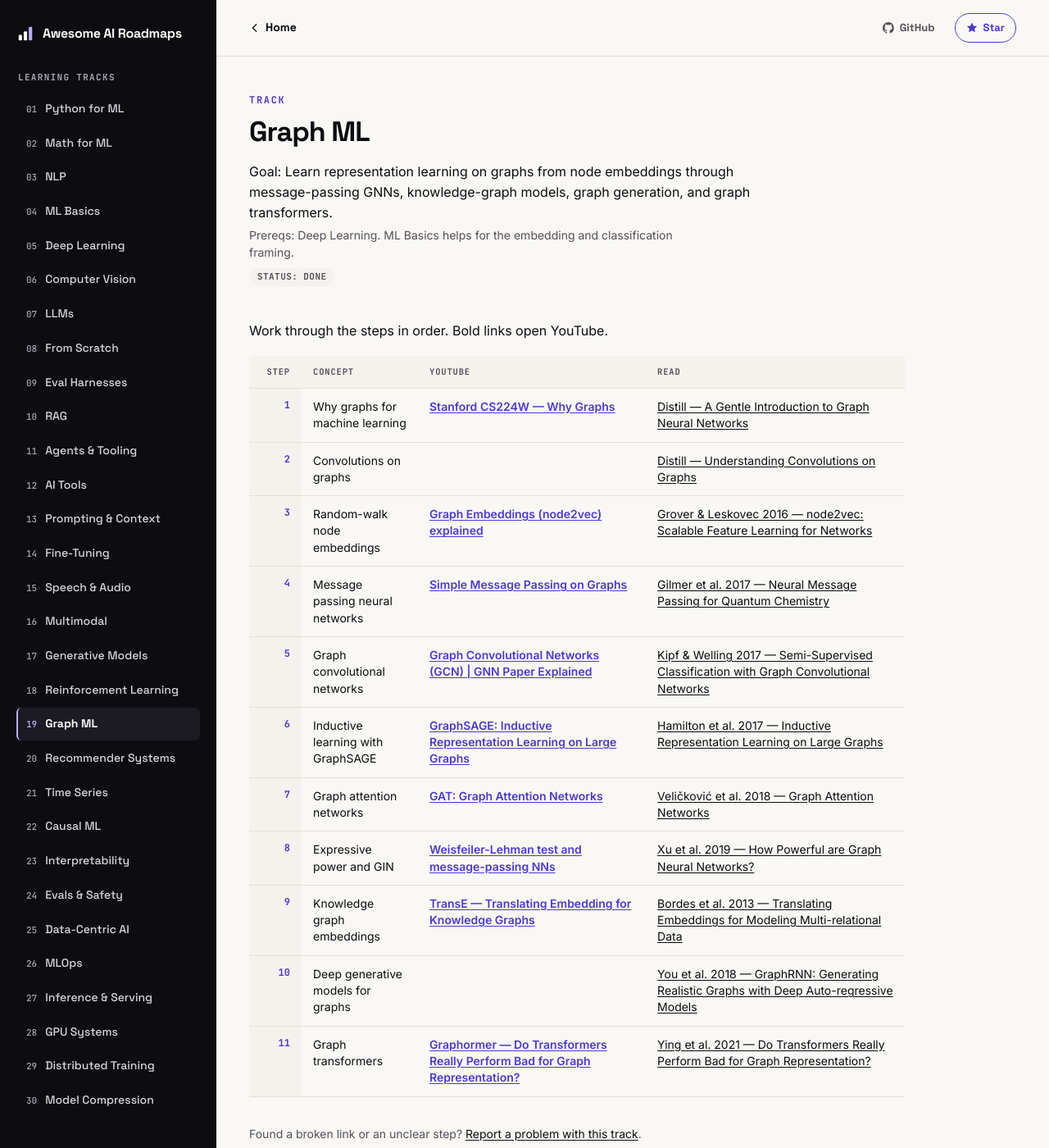
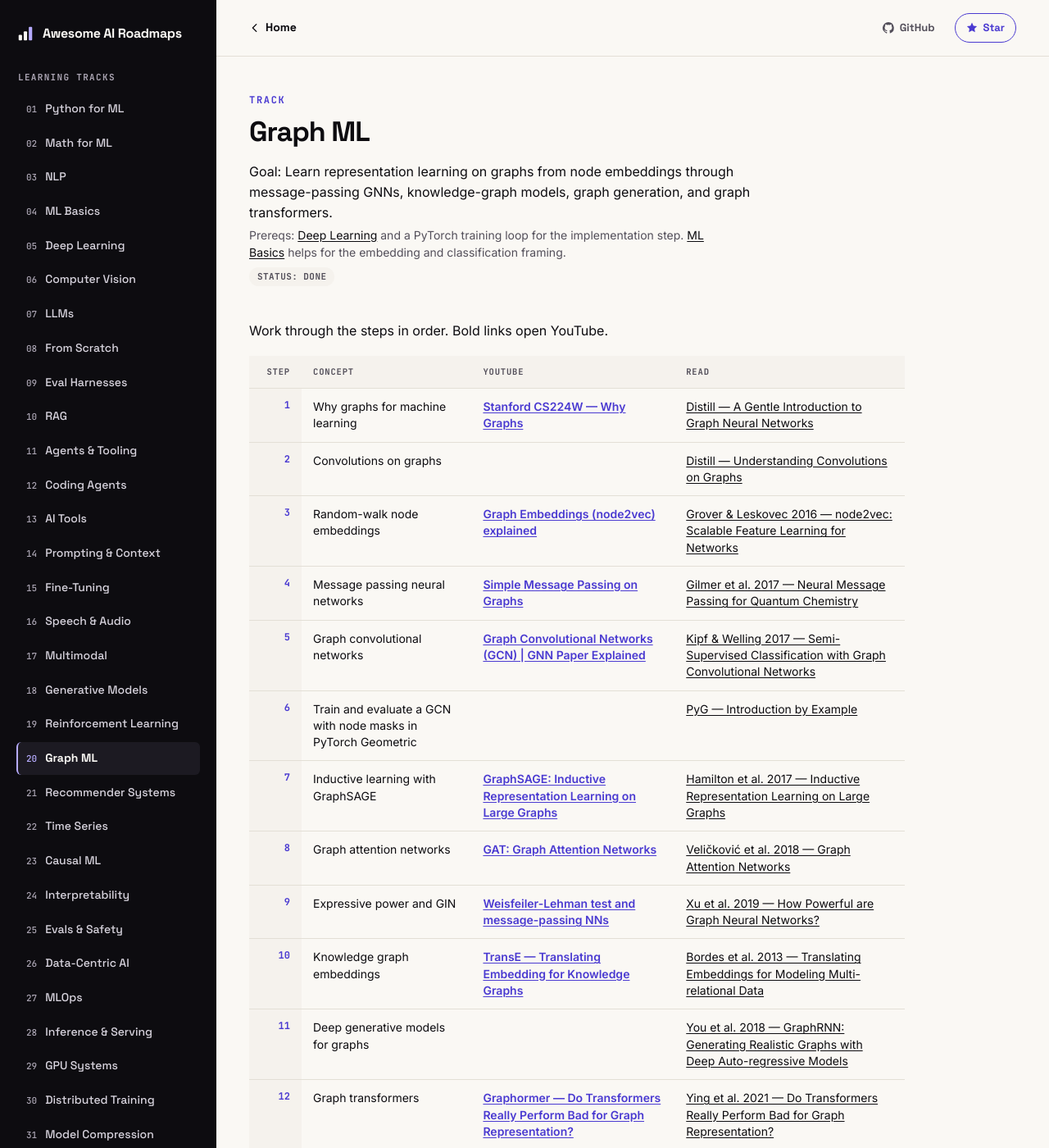
Before and after one commit to GruheshKurra/awesome-ai-roadmaps, a Jekyll site: the page built from tracks/graph-ml/README.md, in a window 1280 px wide and 1400 px high. Shown: the whole window at 82% size. Built offline with Jekyll 4.4.1, drawn with Linux system fonts in a browser that asks for light colours; our own code applies the rules of GitHub Pages for plain Markdown files.

Commit message:
Add coding-agents roadmap and refresh resources

```diff
--- a/_config.yml
+++ b/_config.yml
@@ -91,6 +91,10 @@
     values:
       description: "Agents & Tooling roadmap: Tool use, ReAct, memory, browser/computer-use. Free videos, papers, and chapters in learning order."
   - scope:
+      path: tracks/coding-agents
+    values:
+      description: "Coding Agents roadmap: Repository context, edit formats, test loops, SWE-agent, Agentless, patch evaluation. Free videos, papers, and chapters in learning order."
+  - scope:
       path: tracks/ai-tools
     values:
       description: "AI Tools roadmap: Cursor, Claude Code, local models, MCP, hosted demos. Free videos, papers, and chapters in learning order."
@@ -121,7 +125,7 @@
   - scope:
       path: tracks/graph-ml
     values:
-      description: "Graph ML roadmap: Node embeddings, GCN, GraphSAGE, GAT, GIN, TransE. Free videos, papers, and chapters in learning order."
+      description: "Graph ML roadmap: Node embeddings, GCN, PyTorch Geometric, GraphSAGE, GAT, GIN, TransE. Free videos, papers, and chapters in learning order."
   - scope:
       path: tracks/recsys
     values:
@@ -191,6 +195,8 @@
     label: "RAG"
   - slug: agents-tooling
     label: "Agents & Tooling"
+  - slug: coding-agents
+    label: "Coding Agents"
   - slug: ai-tools
     label: "AI Tools"
   - slug: prompt-context
--- a/tracks/graph-ml/README.md
+++ b/tracks/graph-ml/README.md
@@ -2,7 +2,7 @@
 
 Goal: Learn representation learning on graphs from node embeddings through message-passing GNNs, knowledge-graph models, graph generation, and graph transformers.
 
-Prereqs: Deep Learning. ML Basics helps for the embedding and classification framing.
+Prereqs: [Deep Learning](../deep-learning/) and a PyTorch training loop for the implementation step. [ML Basics](../ml-basics/) helps for the embedding and classification framing.
 
 Status: done
 
@@ -15,9 +15,10 @@
 | 3 | Random-walk node embeddings | **[Graph Embeddings (node2vec) explained](https://www.youtube.com/watch?v=pS_POUVFXvk)** | [Grover & Leskovec 2016 — node2vec: Scalable Feature Learning for Networks](https://arxiv.org/abs/1607.00653) |
 | 4 | Message passing neural networks | **[Simple Message Passing on Graphs](https://www.youtube.com/watch?v=ijmxpItkRjc)** | [Gilmer et al. 2017 — Neural Message Passing for Quantum Chemistry](https://arxiv.org/abs/1704.01212) |
 | 5 | Graph convolutional networks | **[Graph Convolutional Networks (GCN) \| GNN Paper Explained](https://www.youtube.com/watch?v=VyIOfIglrUM)** | [Kipf & Welling 2017 — Semi-Supervised Classification with Graph Convolutional Networks](https://arxiv.org/abs/1609.02907) |
-| 6 | Inductive learning with GraphSAGE | **[GraphSAGE: Inductive Representation Learning on Large Graphs](https://www.youtube.com/watch?v=3AzphNf5ja8)** | [Hamilton et al. 2017 — Inductive Representation Learning on Large Graphs](https://arxiv.org/abs/1706.02216) |
-| 7 | Graph attention networks | **[GAT: Graph Attention Networks](https://www.youtube.com/watch?v=v2P1yZhP8cs)** | [Veličković et al. 2018 — Graph Attention Networks](https://arxiv.org/abs/1710.10903) |
-| 8 | Expressive power and GIN | **[Weisfeiler-Lehman test and message-passing NNs](https://www.youtube.com/watch?v=e4e6h9arD78)** | [Xu et al. 2019 — How Powerful are Graph Neural Networks?](https://arxiv.org/abs/1810.00826) |
-| 9 | Knowledge graph embeddings | **[TransE — Translating Embedding for Knowledge Graphs](https://www.youtube.com/watch?v=SBqr5yJE_4g)** | [Bordes et al. 2013 — Translating Embeddings for Modeling Multi-relational Data](https://papers.nips.cc/paper/2013/hash/1cecc7a77928ca8133fa24680a88d2f9-Abstract.html) |
-| 10 | Deep generative models for graphs | | [You et al. 2018 — GraphRNN: Generating Realistic Graphs with Deep Auto-regressive Models](https://arxiv.org/abs/1802.08773) |
-| 11 | Graph transformers | **[Graphormer — Do Transformers Really Perform Bad for Graph Representation?](https://www.youtube.com/watch?v=xQ5ltOOxoFg)** | [Ying et al. 2021 — Do Transformers Really Perform Bad for Graph Representation?](https://arxiv.org/abs/2106.05234) |
+| 6 | Train and evaluate a GCN with node masks in PyTorch Geometric | | [PyG — Introduction by Example](https://pytorch-geometric.readthedocs.io/en/latest/get_started/introduction.html) |
+| 7 | Inductive learning with GraphSAGE | **[GraphSAGE: Inductive Representation Learning on Large Graphs](https://www.youtube.com/watch?v=3AzphNf5ja8)** | [Hamilton et al. 2017 — Inductive Representation Learning on Large Graphs](https://arxiv.org/abs/1706.02216) |
+| 8 | Graph attention networks | **[GAT: Graph Attention Networks](https://www.youtube.com/watch?v=v2P1yZhP8cs)** | [Veličković et al. 2018 — Graph Attention Networks](https://arxiv.org/abs/1710.10903) |
+| 9 | Expressive power and GIN | **[Weisfeiler-Lehman test and message-passing NNs](https://www.youtube.com/watch?v=e4e6h9arD78)** | [Xu et al. 2019 — How Powerful are Graph Neural Networks?](https://arxiv.org/abs/1810.00826) |
+| 10 | Knowledge graph embeddings | **[TransE — Translating Embedding for Knowledge Graphs](https://www.youtube.com/watch?v=SBqr5yJE_4g)** | [Bordes et al. 2013 — Translating Embeddings for Modeling Multi-relational Data](https://papers.nips.cc/paper/2013/hash/1cecc7a77928ca8133fa24680a88d2f9-Abstract.html) |
+| 11 | Deep generative models for graphs | | [You et al. 2018 — GraphRNN: Generating Realistic Graphs with Deep Auto-regressive Models](https://arxiv.org/abs/1802.08773) |
+| 12 | Graph transformers | **[Graphormer — Do Transformers Really Perform Bad for Graph Representation?](https://www.youtube.com/watch?v=xQ5ltOOxoFg)** | [Ying et al. 2021 — Do Transformers Really Perform Bad for Graph Representation?](https://arxiv.org/abs/2106.05234) |
```
Also changed, not shown: README.md (+3 -2 lines), tracker.md (+3 -3 lines), tracks/coding-agents/README.md (added, +19 -0 lines), tracks/generative-models/README.md (+1 -1 lines), 1 other file.
